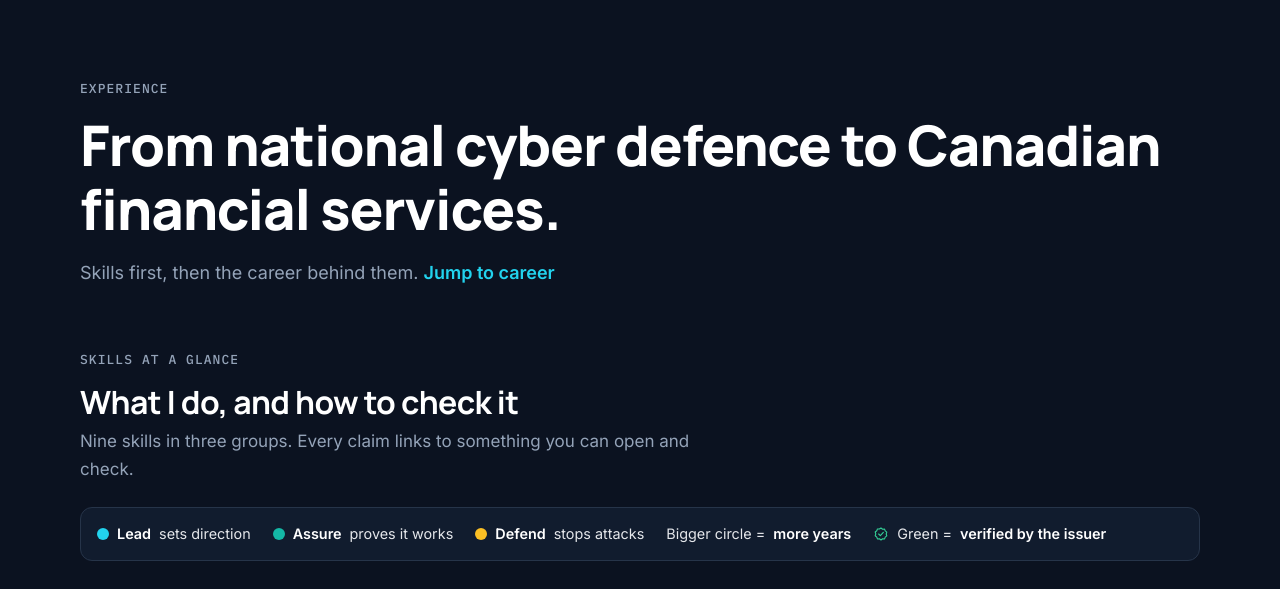
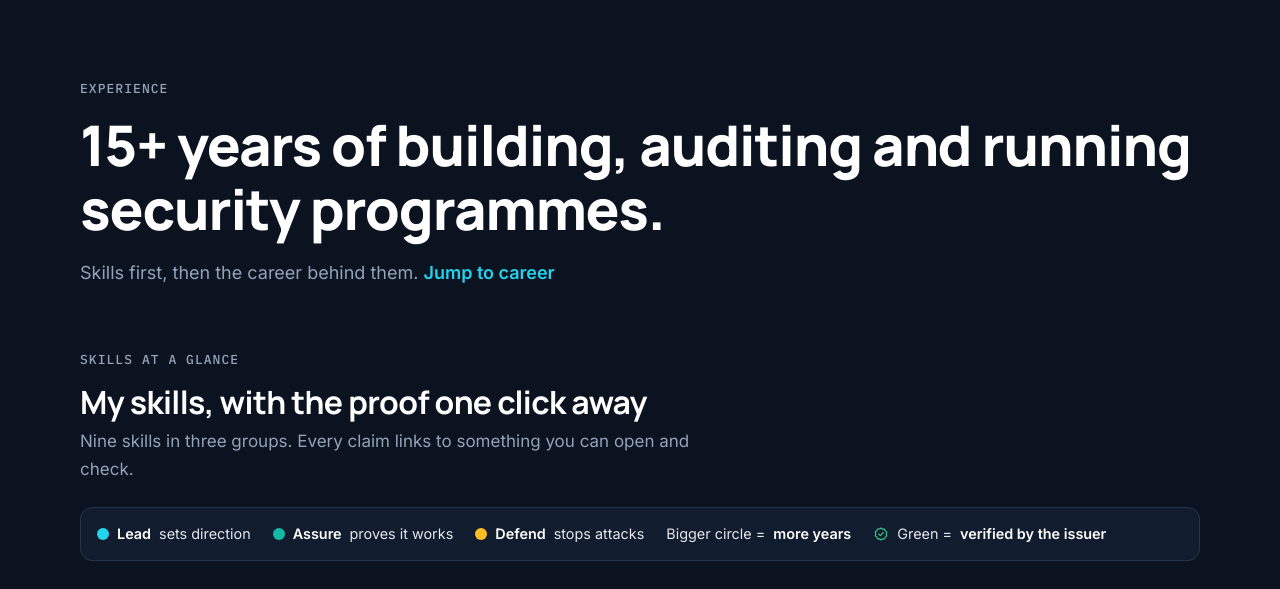
Before and after one commit to mshshuvo/mshshuvo.com, a Flask app: page /experience in a window 1280 px wide. Shown: the part 73-662 px from the top of the page. Run offline with Flask 3, Linux system fonts and the light colour scheme; parts of the project's set-up code (start-up, migrations or seed data) failed here and were passed over.

Commit message:
Experience page: clearer headline and skill map heading
Co-Authored-By: Claude Opus 5.5 <noreply@anthropic.com>
Claude-Session: https://claude.ai/code/session_01XSYYJDawDTxFMLFb23aa6A

```diff
--- a/templates/experience.html
+++ b/templates/experience.html
@@ -10,7 +10,7 @@
 <section class="page-head">
   <div class="wrap">
     <p class="eyebrow mono">Experience</p>
-    <h1>From national cyber defence to Canadian financial services.</h1>
+    <h1>15+ years of building, auditing and running security programmes.</h1>
     <p class="lead">Skills first, then the career behind them. <a class="link" href="#career">Jump to career</a></p>
   </div>
 </section>
--- a/templates/partials/skills.html
+++ b/templates/partials/skills.html
@@ -13,7 +13,7 @@
 <section class="section section--tight skillmap" id="skills" aria-labelledby="skills-h">
   <div class="wrap">
     <p class="eyebrow mono">Skills at a glance</p>
-    <h2 id="skills-h" class="sm-h">What I do, and how to check it</h2>
+    <h2 id="skills-h" class="sm-h">My skills, with the proof one click away</h2>
     <p class="sm-sub">Nine skills in three groups. Every claim links to something you can open and check.</p>
     <ul class="sm-legend" aria-label="How to read the skill map">
       {% for g, label, means in m.groups %}<li><i class="sm-dot sm-dot--{{ g }}"></i><b>{{ label }}</b> {{ means }}</li>{% endfor %}
```
